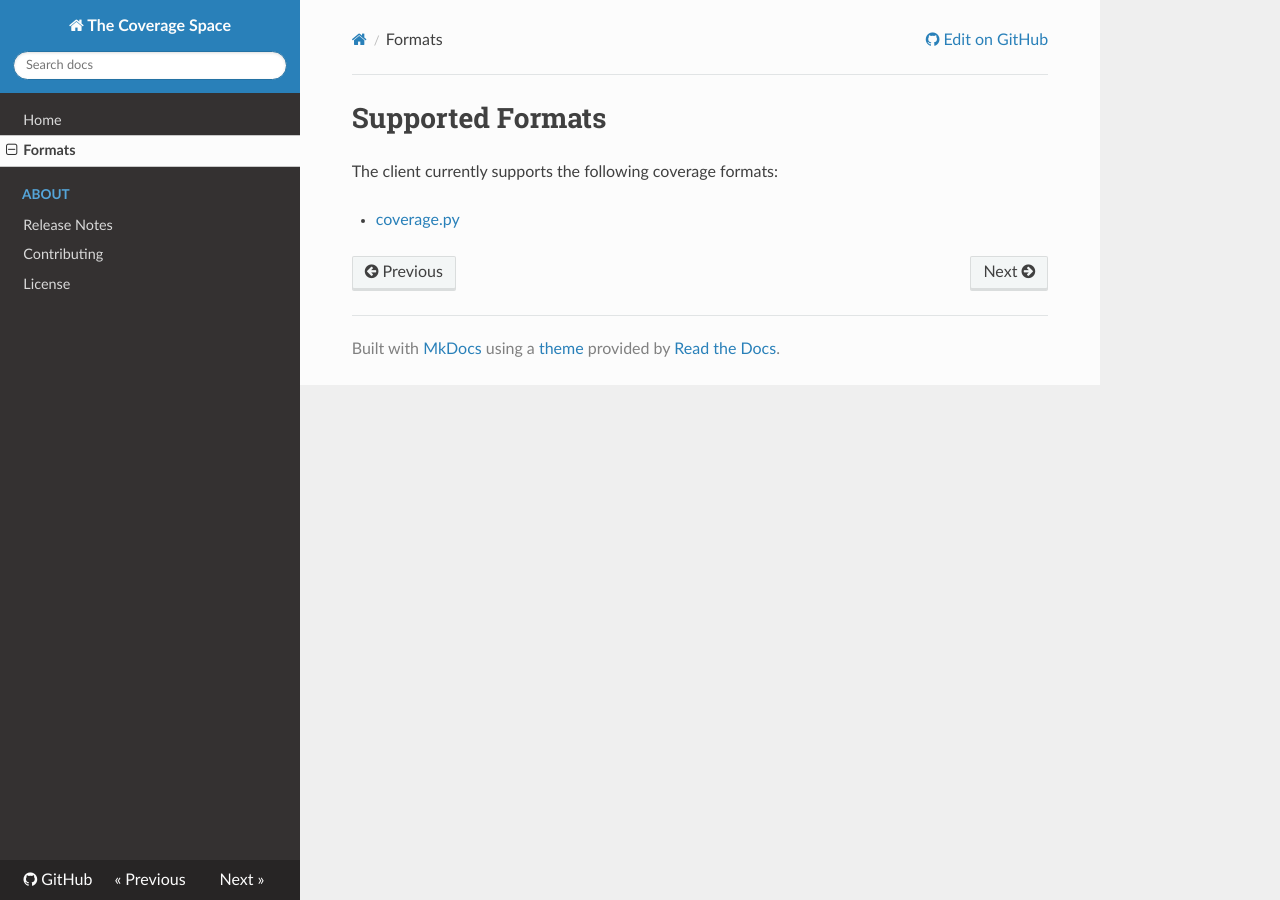
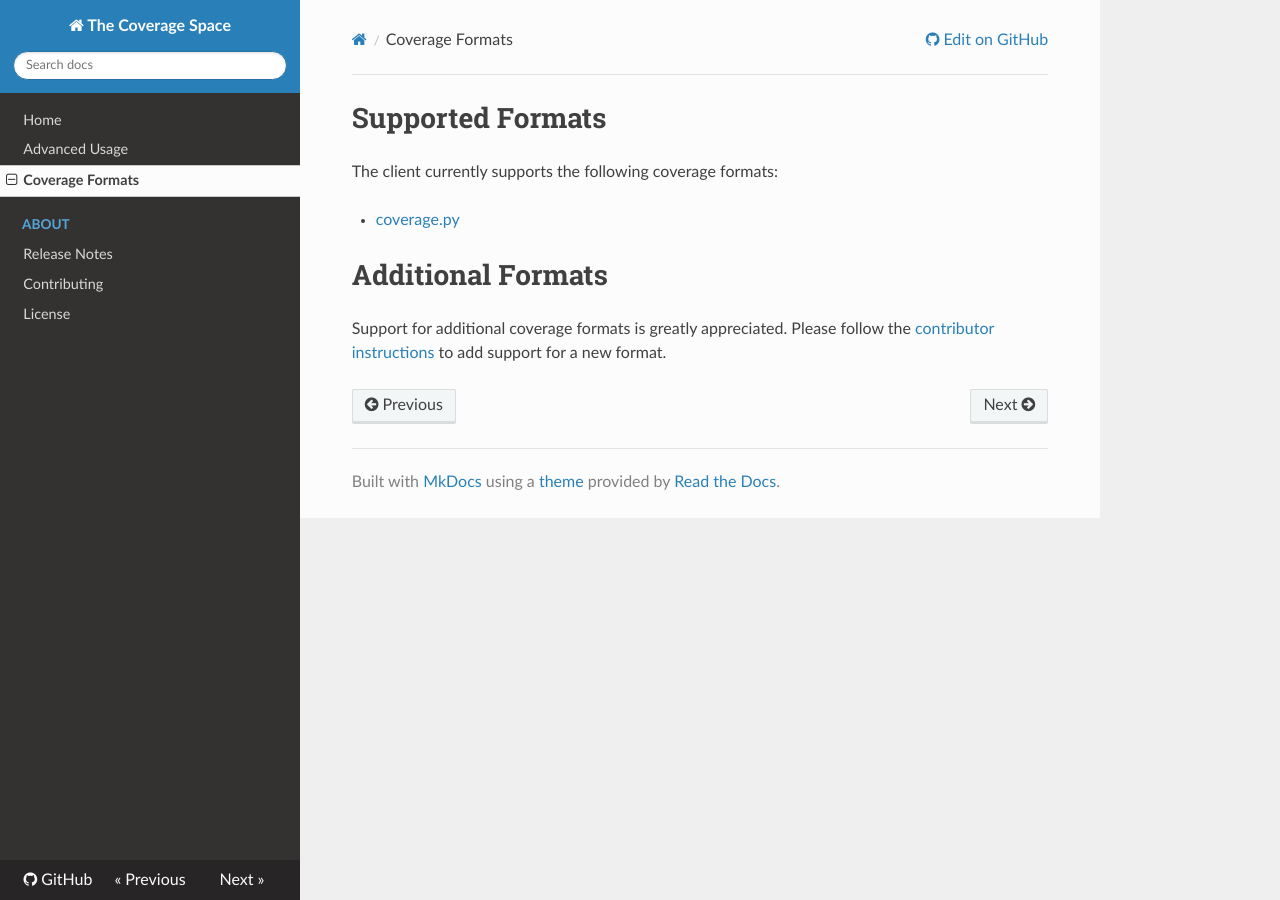
Before and after one commit to jacebrowning/coverage-space-cli, an MkDocs documentation site: the page built from docs/formats.md, in a window 1280 px wide. Built offline with MkDocs 1.6.1, drawn with Linux system fonts in a browser that asks for light colours; nearby versions of some CDN libraries; old or Windows-style settings are respelled for this version of MkDocs.

Commit message:
Update docs

```diff
--- a/docs/formats.md
+++ b/docs/formats.md
@@ -3,3 +3,7 @@
 The client currently supports the following coverage formats:
 
 - [coverage.py](https://coverage.readthedocs.org/)
+
+# Additional Formats
+
+Support for additional coverage formats is greatly appreciated. Please follow the [contributor instructions](https://github.com/jacebrowning/coverage-space-cli/blob/develop/CONTRIBUTING.md) to add support for a new format.
--- a/mkdocs.yml
+++ b/mkdocs.yml
@@ -7,7 +7,8 @@ theme: readthedocs
 
 pages:
 - Home: index.md
-- Formats: formats.md
+- Advanced Usage: advanced.md
+- Coverage Formats: formats.md
 - About:
   - Release Notes: about/changelog.md
   - Contributing: about/contributing.md
```
Also changed, not shown: README.md (+1 -1 lines), docs/advanced.md (added, +15 -0 lines).
